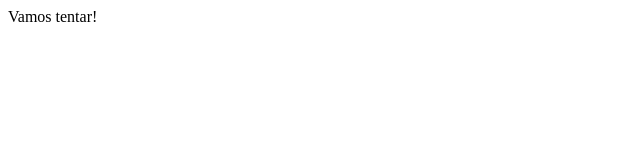
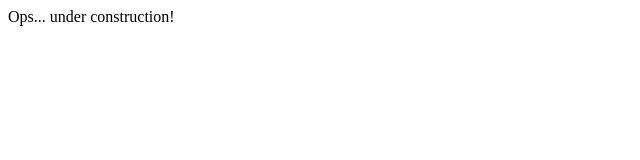
Before and after one commit to spacemanspiffrj/mkl, a plain HTML site: page index.html in a window 1280 px wide. Shown: the whole page, without its empty margins (0-640 px from the left). Drawn offline with Linux system fonts and the light colour scheme.

Commit message:
Update index.html

```diff
--- a/index.html
+++ b/index.html
@@ -6,6 +6,6 @@
     <title></title>
 </head>
 <body>
-    Vamos tentar!
+    Ops... under construction!
 </body>
 </html>
```
